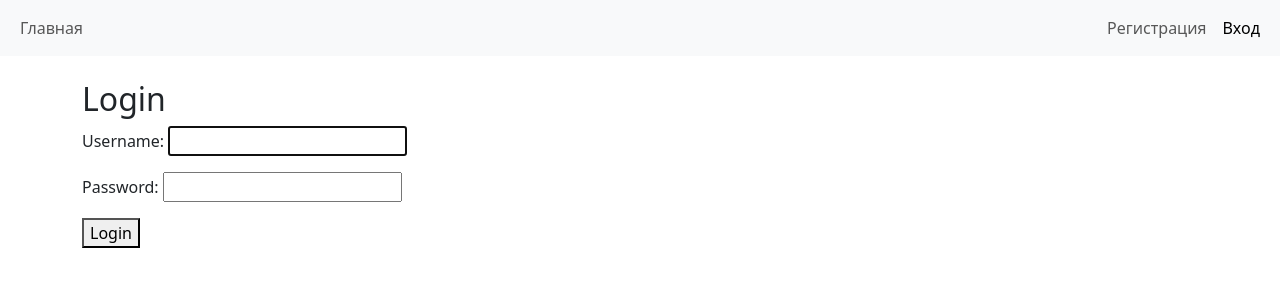
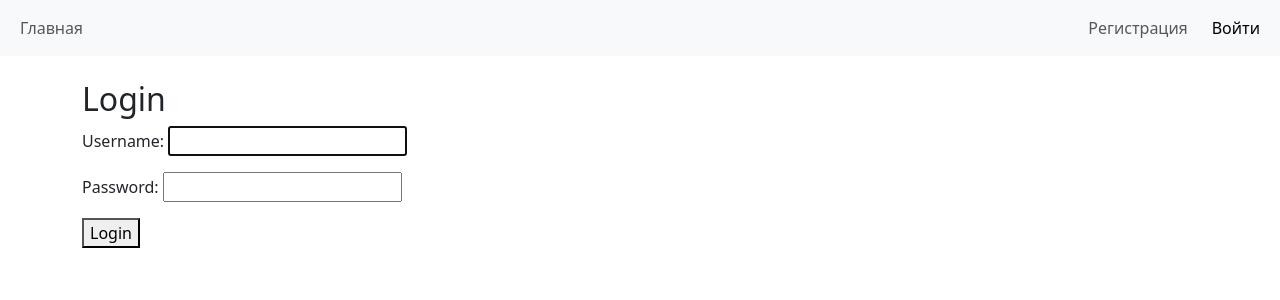
Before and after one commit to Villhard/recallcontrol-archive, a Django app: page /accounts/login/?next=/cards/create/ in a window 1280 px wide. Shown: the top 300 px of the page. Run offline with Django 5.2, Linux system fonts and the light colour scheme; some libraries are stand-ins or nearby versions.

Commit message:
refactor(templates/includes/menu.html): Update menu layout and navigation

```diff
--- a/templates/includes/menu.html
+++ b/templates/includes/menu.html
@@ -1,8 +1,11 @@
 {% load card_tags %}
-<nav class="navbar navbar-expand-lg navbar-light bg-light">
+<nav class="navbar navbar-expand-md bg-light">
   <div class="container-fluid">
+    <button class="navbar-toggler" type="button" data-bs-toggle="collapse" data-bs-target="#navbarNav"
+      aria-controls="navbarNav" aria-expanded="false" aria-label="Toggle navigation">
+      <span class="navbar-toggler-icon"></span>
+    </button>
     <div class="collapse navbar-collapse" id="navbarNav">
-
       <ul class="navbar-nav me-auto">
         <li class="nav-item">
           <a class="nav-link {% if request.resolver_match.url_name == 'index' %}active{% endif %}" aria-current="page"
@@ -19,8 +22,8 @@
         </li>
         {% endif %}
       </ul>
-
-      <ul class="navbar-nav ms-auto">
+    </div>
+    <ul class="navbar-nav ms-auto d-flex align-items-center flex-row">
       <li class="nav-item">
         {% if user.is_authenticated %}
         <a class="nav-link disabled">{{ user.username }}</a>
@@ -29,19 +32,17 @@
           href="{% url 'users:register' %}">Регистрация</a>
         {% endif %}
       </li>
-        <li class="nav-item">
+      <li class="nav-item ms-2">
         {% if user.is_authenticated %}
-          <form action="{% url 'users:logout' %}" method="post">
+        <form action="{% url 'users:logout' %}" method="post" class="d-flex align-items-center">
           {% csrf_token %}
-            <button type="submit" class="nav-link">Выйти</button>
+          <button type="submit" class="nav-link btn btn-link p-0">Выйти</button>
         </form>
         {% else %}
         <a class="nav-link {% if request.resolver_match.url_name == 'login' %}active{% endif %}"
-            href="{% url 'users:login' %}">Вход</a>
+          href="{% url 'users:login' %}">Войти</a>
         {% endif %}
-
       </li>
     </ul>
   </div>
-  </div>
 </nav>
```
Lines whose indentation alone changed are shown as unchanged.
